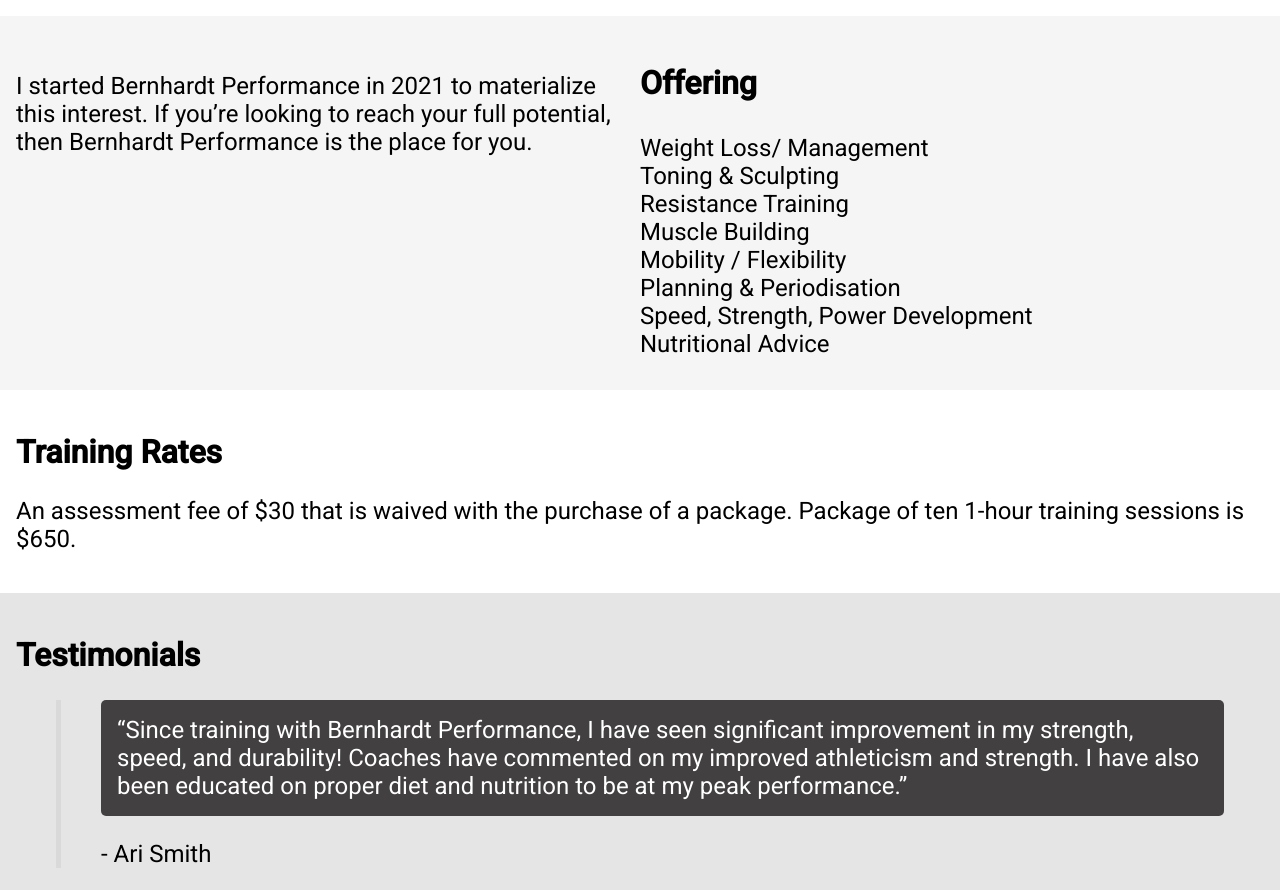
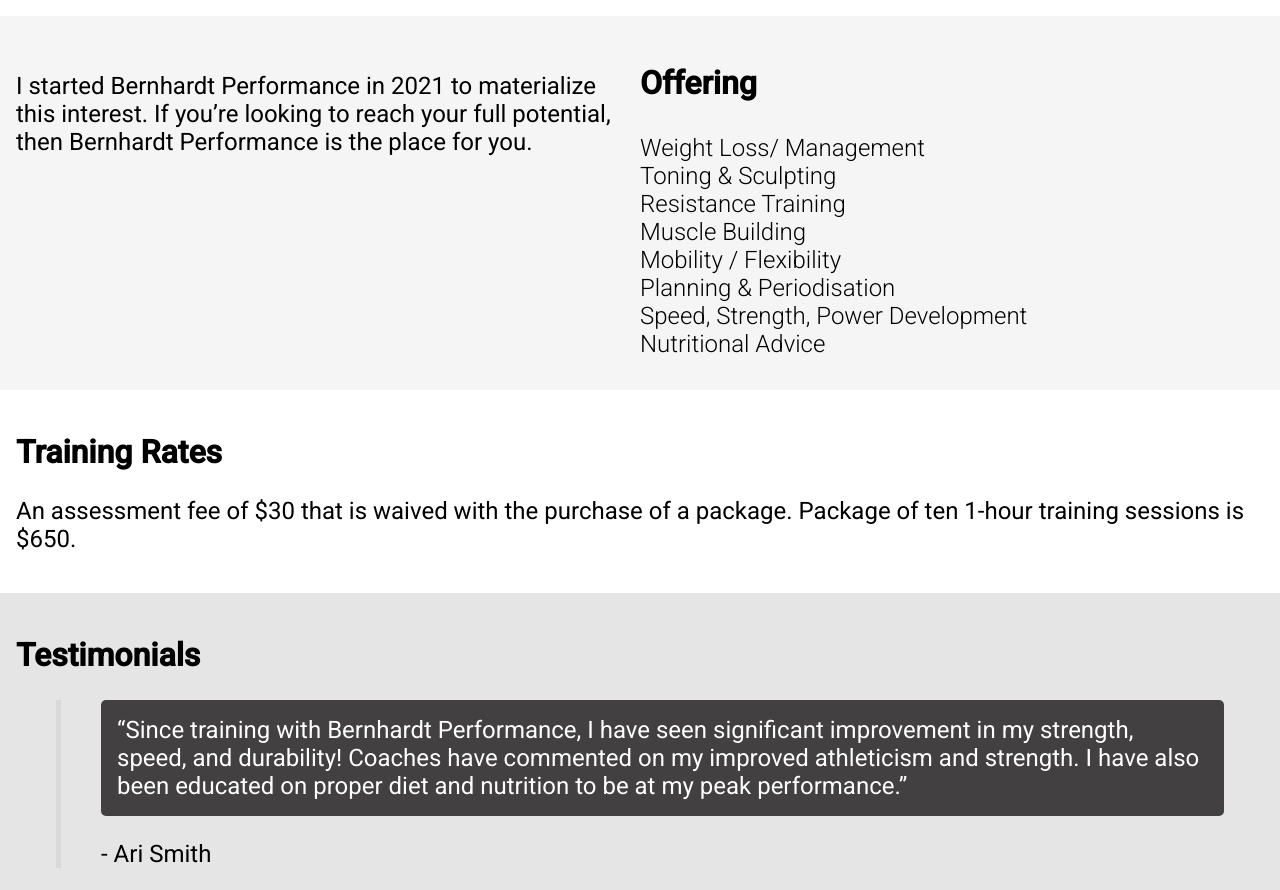
Before and after one commit to GarrettAnderson/bernhardt-performance, a React (Create React App) app: page / in a window 1280 px wide. Shown: the part 1680-2570 px from the top of the page. Built offline with nearby package versions, Linux system fonts and the light colour scheme.

Commit message:
update the font weight for the offering section list of offerings

```diff
--- a/src/App.css
+++ b/src/App.css
@@ -58,6 +58,10 @@
 .offering-section p,
 li {
   font-size: 1.5rem;
+}
+
+.offering-section li {
+  font-weight: 100;
 }
 
 .offering-section h1 {
```
